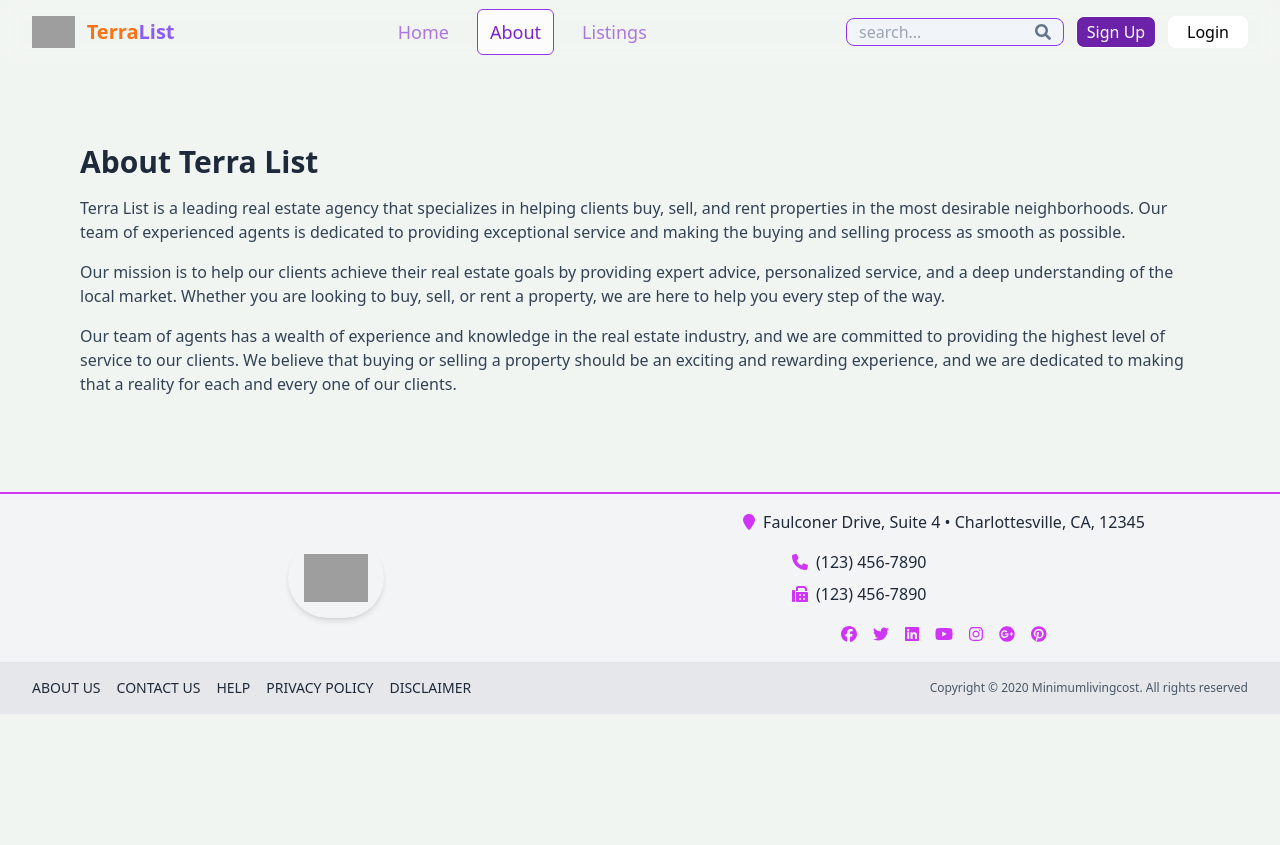
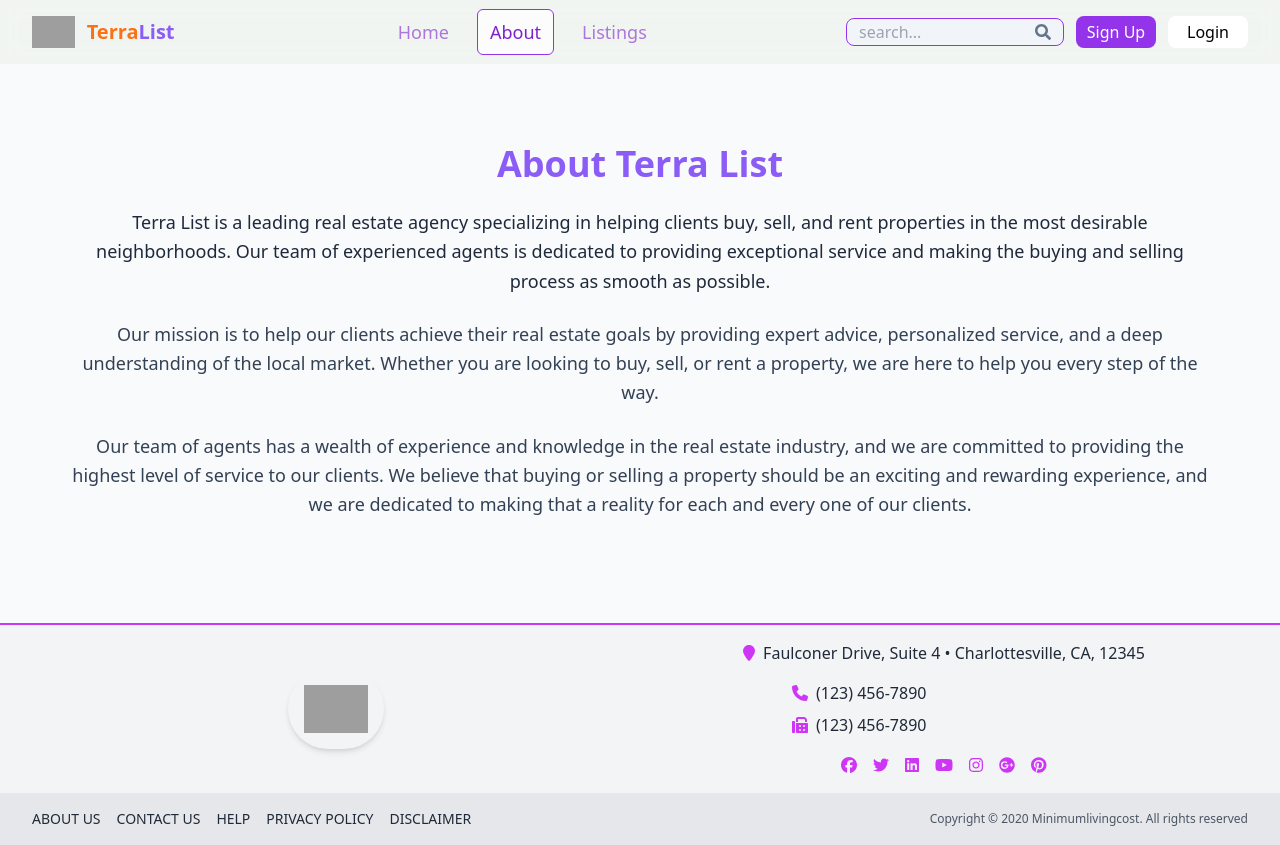
Before and after one commit to t0yosi/terra-list, a React (Vite) app in the folder client/: page /about in a window 1280 px wide. Before the commit the page ends 800 px from the top, so only its background shows below. Built offline with nearby package versions, Linux system fonts and the light colour scheme; no server answers; grey boxes are pictures that could not be loaded.

Commit message:
about and cardItem

```diff
--- a/client/src/components/ListingItem.jsx
+++ b/client/src/components/ListingItem.jsx
@@ -68,8 +68,8 @@ export default function ListingItem({ listing }) {
           />
 
           {/* Card Body */}
-          <div className="p-6">
-            <p className="truncate text-lg font-semibold text-slate-700">
+          <div className="p-6 my-auto">
+            <p className="truncate text-lg font-semibold text-purple-700">
               {listing.name}
             </p>
             <div className="flex flex-row justify-between">
@@ -87,7 +87,8 @@ export default function ListingItem({ listing }) {
               {listing.offer
                 ? listing.discountedPrice.toLocaleString("en-US")
                 : listing.regularPrice.toLocaleString("en-US")}
-              {listing.type === "rent" && " / month"}
+                <div className="uppercase font-bold text-orange-700">{listing.type === "rent" && " / month"}</div>
+
             </p>
           </div>
 
--- a/client/src/components/LoggedViews.jsx
+++ b/client/src/components/LoggedViews.jsx
@@ -97,7 +97,7 @@ export const LoggedOutView = () => {
   return (
     <div className="ml-3 md:order-3 flex items-center space-x-3">
       <Link to="/sign-up">
-        <button className="w-20 h-8 rounded-lg text-white hover:bg-violet-700 bg-purple-800 border border-white">
+        <button className="w-20 h-8 rounded-lg text-white hover:bg-violet-700 bg-purple-600 ">
           Sign Up
         </button>
       </Link>
--- a/client/src/pages/About.jsx
+++ b/client/src/pages/About.jsx
@@ -1,14 +1,35 @@
-import React from 'react'
+import React from "react";
 
 export default function About() {
   return (
-    <div className='py-20 px-4 max-w-6xl mx-auto'>
-    <h1 className='text-3xl font-bold mb-4 text-slate-800'>About Terra List</h1>
-    <p className='mb-4 text-slate-700'>Terra List is a leading real estate agency that specializes in helping clients buy, sell, and rent properties in the most desirable neighborhoods. Our team of experienced agents is dedicated to providing exceptional service and making the buying and selling process as smooth as possible.</p>
-    <p className='mb-4 text-slate-700'>
-    Our mission is to help our clients achieve their real estate goals by providing expert advice, personalized service, and a deep understanding of the local market. Whether you are looking to buy, sell, or rent a property, we are here to help you every step of the way.
-    </p>
-    <p className='mb-4 text-slate-700'>Our team of agents has a wealth of experience and knowledge in the real estate industry, and we are committed to providing the highest level of service to our clients. We believe that buying or selling a property should be an exciting and rewarding experience, and we are dedicated to making that a reality for each and every one of our clients.</p>
-  </div>
-  )
+    <div className="bg-gray-50 py-20 px-4">
+      <div className="max-w-6xl mx-auto text-center">
+        <h1 className="text-4xl font-bold mb-6 text-violet-500">
+          About Terra List
+        </h1>
+        <p className="mb-6 text-lg text-slate-800 leading-relaxed">
+          Terra List is a leading real estate agency specializing in helping
+          clients buy, sell, and rent properties in the most desirable
+          neighborhoods. Our team of experienced agents is dedicated to
+          providing exceptional service and making the buying and selling
+          process as smooth as possible.
+        </p>
+        <p className="mb-6 text-lg text-slate-700 leading-relaxed">
+          Our mission is to help our clients achieve their real estate goals by
+          providing expert advice, personalized service, and a deep
+          understanding of the local market. Whether you are looking to buy,
+          sell, or rent a property, we are here to help you every step of the
+          way.
+        </p>
+        <p className="mb-6 text-lg text-slate-700 leading-relaxed">
+          Our team of agents has a wealth of experience and knowledge in the
+          real estate industry, and we are committed to providing the highest
+          level of service to our clients. We believe that buying or selling a
+          property should be an exciting and rewarding experience, and we are
+          dedicated to making that a reality for each and every one of our
+          clients.
+        </p>
+      </div>
+    </div>
+  );
 }
--- a/package.json
+++ b/package.json
@@ -22,7 +22,7 @@
     "dotenv": "^16.4.5",
     "express": "^4.19.2",
     "jsonwebtoken": "^9.0.2",
-    "mongodb": "^6.6.2",
+    "mongodb": "^6.8.0",
     "mongoose": "^8.4.0",
     "nodemon": "^3.1.0",
     "react": "^18.3.1",
```
Also changed, not shown: 2 other files (tests, documents, lock files or other folders).
